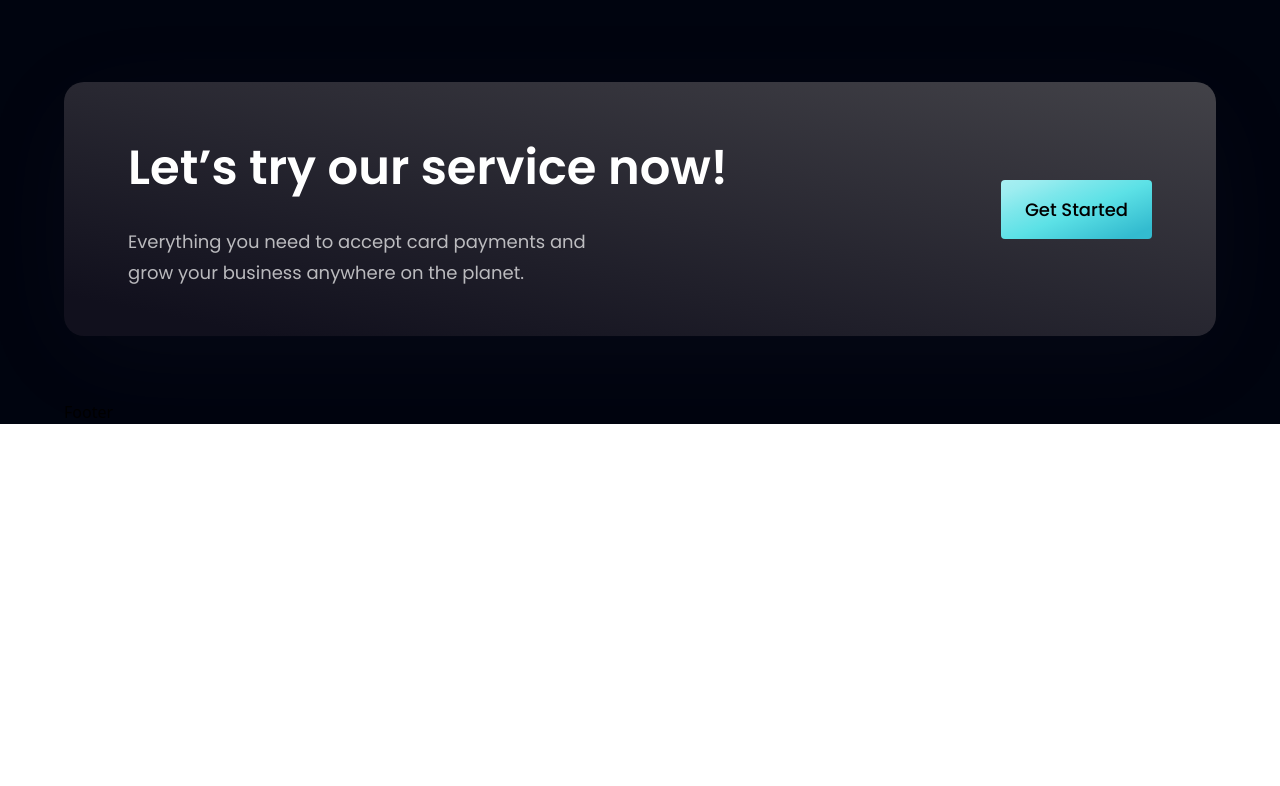
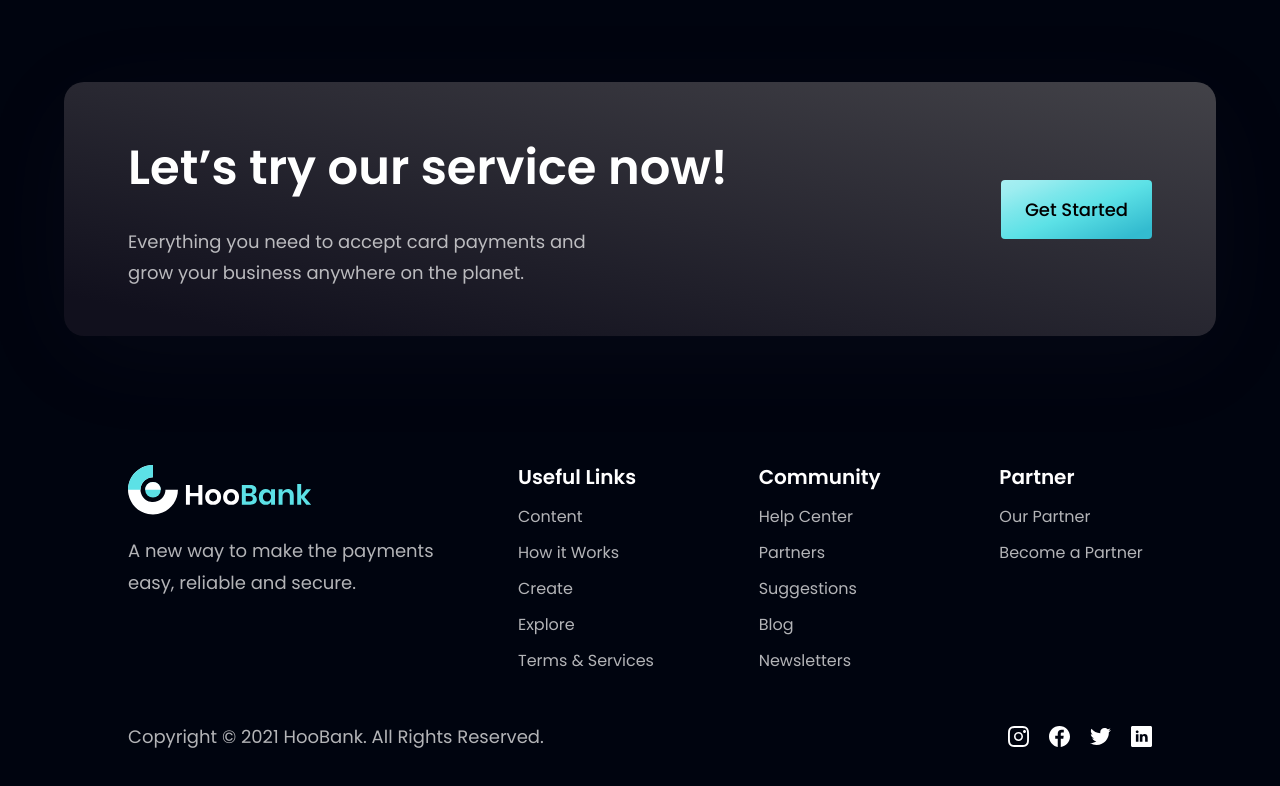
Before and after one commit to JaheimBrown/React-Bank-Website-TailwindCss, a React (Vite) app: page / in a window 1280 px wide. Shown: the part 4025-4811 px from the top of the page. Before the commit the page ends 4449 px from the top, so only its background shows below. Built offline with nearby package versions, Linux system fonts and the light colour scheme.

Commit message:
Footer component styling

```diff
--- a/src/components/Billing.jsx
+++ b/src/components/Billing.jsx
@@ -2,7 +2,7 @@ import { google, apple, bill } from "../assets";
 import styles, { layout } from "../style";
 
 const Billing = () => {
-  return <section className={`${layout.sectionReverse}`}>
+  return <section  id="product" className={`${layout.sectionReverse}`}>
     <div className={`${layout.sectionImgReverse}`}>
       <img src={bill} alt="billing" className="h-[100%] w-[100%] relative" />
 
--- a/src/components/Footer.jsx
+++ b/src/components/Footer.jsx
@@ -1,7 +1,40 @@
-import React from "react";
+import { logo} from "../assets";
+import { footerLinks, socialMedia } from "../constants";
+import styles from "../style";
 
 const Footer = () => {
-  return <div>Footer</div>;
+  return <section className={`${styles.flexStart} flex-col ${styles.paddingY} ${styles.paddingX}`}>
+    {/* Website information and other links */}
+    <div className={`flex justify-between items-start flex-row flex-wrap flex-1 w-full gap-10`}>
+      <div className="flex flex-col items-start justify-start mr-10">
+        <img src={logo} alt="Hoobank" className="w-[184px] h-[51px] object-contain" />
+        <p className="font-poppins font-normal text-[18px] leading-[32px] mt-5 text-dimWhite max-w-[310px]">A new way to make the payments easy, reliable and secure.</p>
+      </div>
+
+      {footerLinks.map((item, index) => (
+        <div key={item.title} className={`flex justify-start items-start flex-col flex-1 ${footerLinks.length - 1 !== index ? 'mr-12' : 'mr-0'} min-w-[120px]`}>
+          <h3 className="font-poppins font-semibold text-[20px] leading-[27px] text-center text-white mb-3">{item.title}</h3>
+          <ul>
+            {item.links.map((linkItem, index) => (
+              <li key={linkItem.link} className={`font-poppins font-normal text-[16px] leading-[28px] text-dimWhite ${item.links.length - 1 !== index ? 'mb-2' : 'mb-0'} cursor-pointer`}>{linkItem.name}</li>
+            ))}
+          </ul>
+        </div>
+      ))}
+
+    </div>
+
+    {/* copyright and socials media */}
+    <div className={`flex flex-col sm:flex-row flex-1 justify-between items-start sm:items-center mt-12 w-full`}>
+          <p className="font-poppins font-normal text-[18px] text-dimWhite leading-[27px] max-w-[380px] sm:max-w-full">Copyright &copy; 2021 HooBank. All Rights Reserved.</p>
+
+              <div className="flex flex-row justify-center items-center gap-5 mt-5 sm:mt-0">
+        {socialMedia.map(social => (
+          <img key={social.id} src={social.icon} alt={social.id} className="w-[21px] h-[21px] object-contain cursor-pointer" />
+          ))}
+          </div>
+    </div>
+  </section>;
 };
 
 export default Footer;
```
